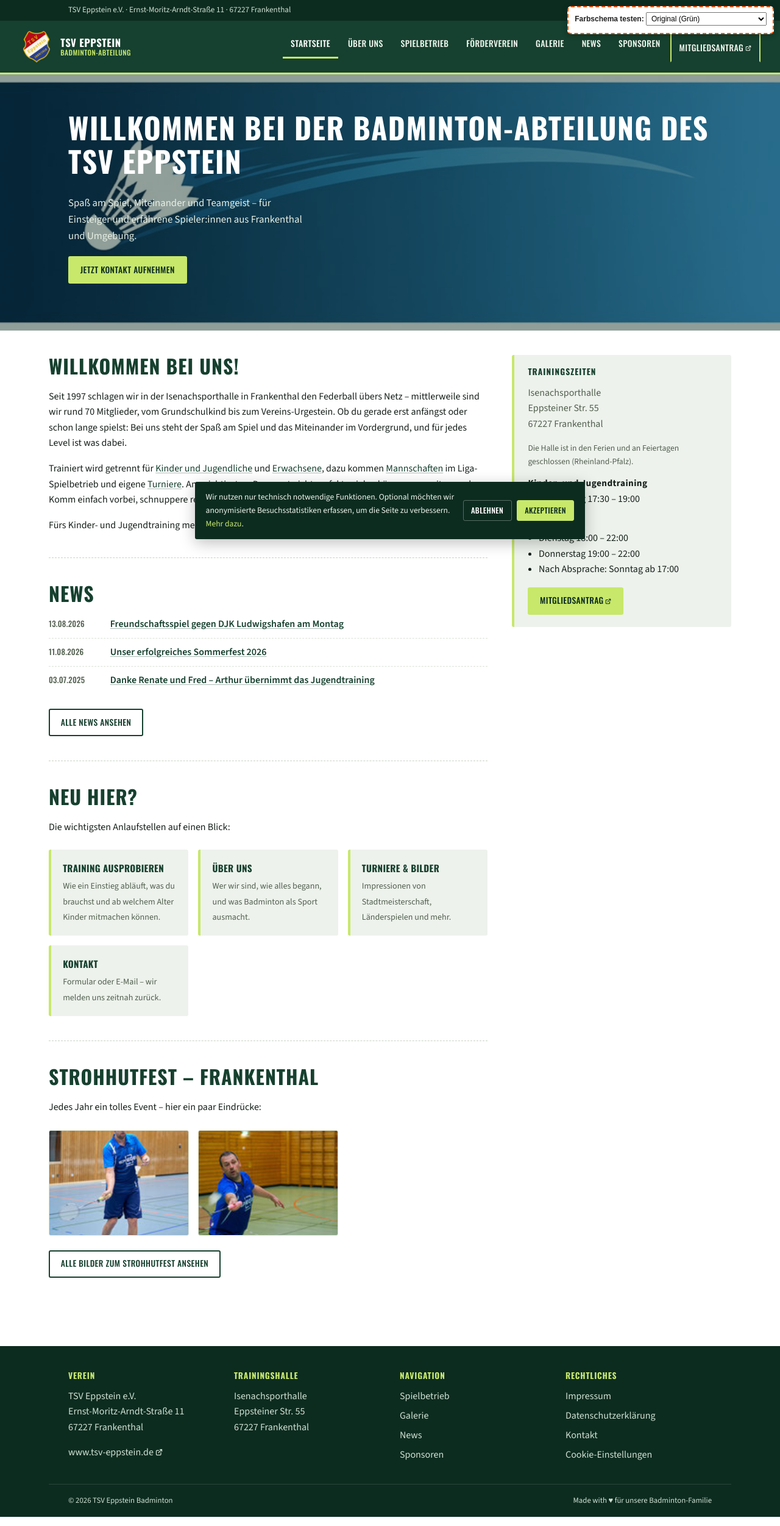
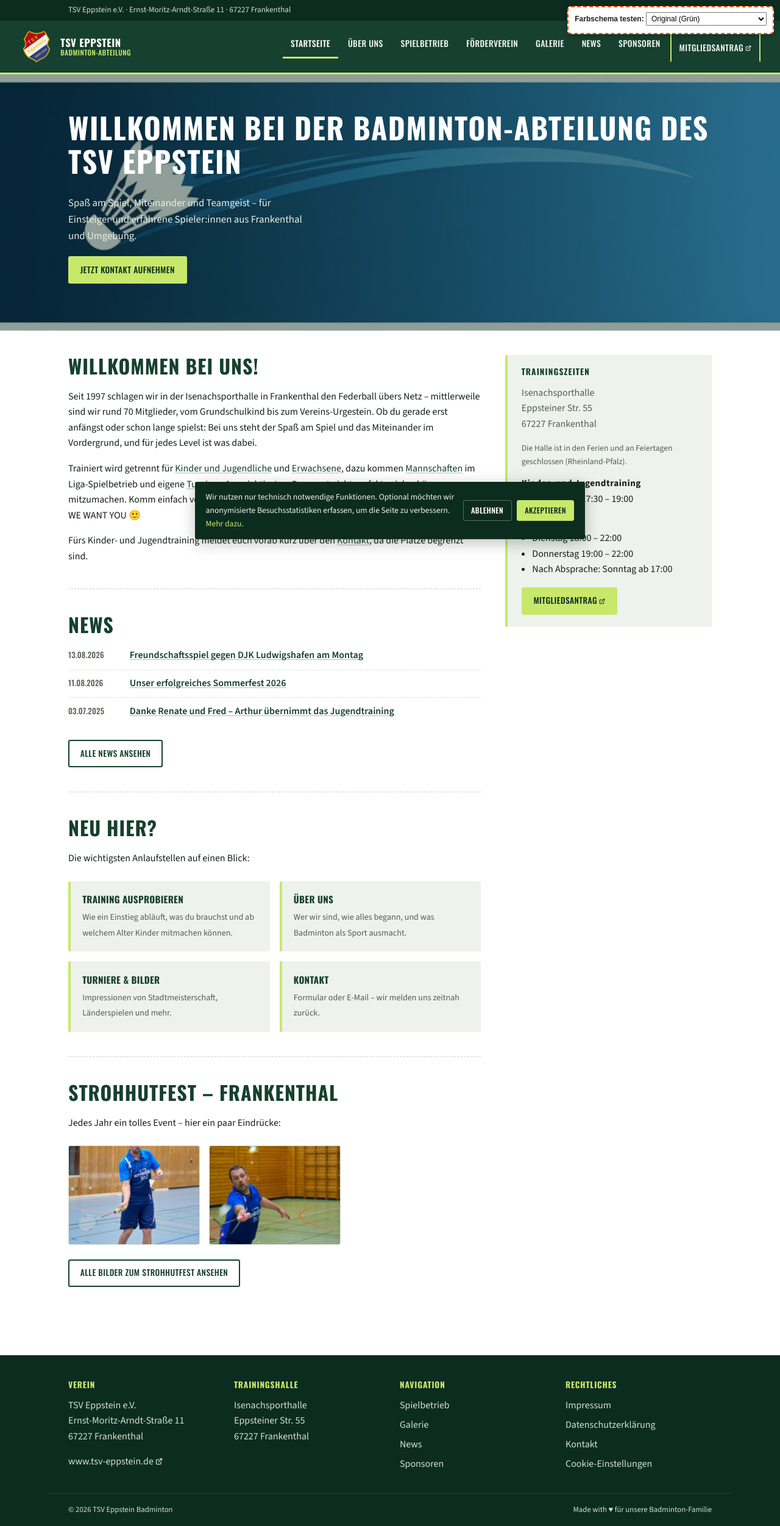
Before and after one commit to Forderverein-Badminton-in-Eppstein-e-V/website, a Jekyll site: the page built from index.html, in a window 1280 px wide. Shown: the whole page at 61% size. Built offline with Jekyll 4.4.1, drawn with Linux system fonts in a browser that asks for light colours.

Commit message:
Refactor padding for .page-body in style.css
Updated padding properties for .page-body to avoid conflicts with .container styles.

```diff
--- a/assets/css/style.css
+++ b/assets/css/style.css
@@ -457,7 +457,13 @@
 
 /* -------------------- Layout: Content + Sidebar -------------------- */
 .page-body {
-  padding: 2.5rem 0 3rem;
+  /* Nur oben/unten setzen - NICHT als Shorthand mit links/rechts=0,
+     sonst überschreibt das (da .page-body im Stylesheet nach .container
+     kommt) den horizontalen --gutter-Abstand von .container wieder mit 0.
+     Betraf praktisch jede Content-Seite, da dort <div class="container
+     page-body"> verwendet wird. */
+  padding-top: 2.5rem;
+  padding-bottom: 3rem;
 }
 
 .layout {
```
